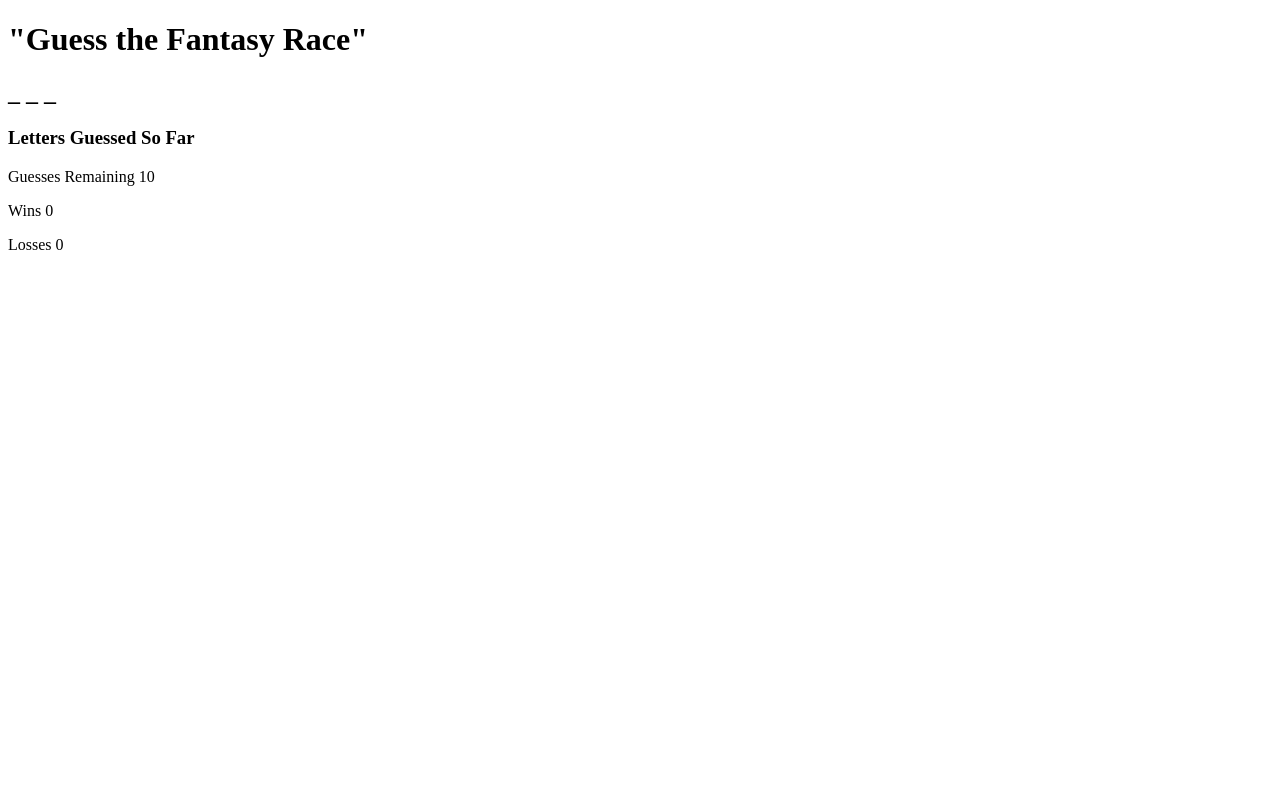
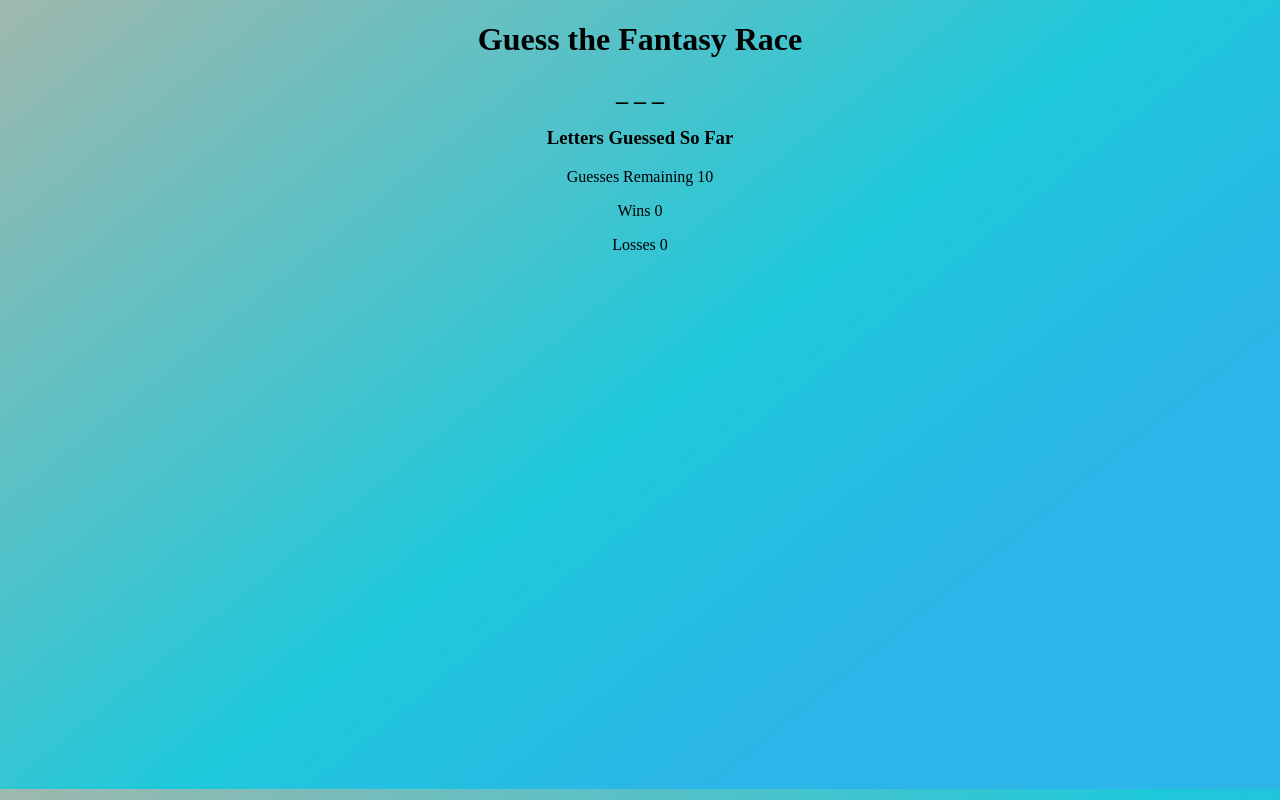
Before and after one commit to aehaq/Hangman, a plain HTML site: page index.html in a window 1280 px wide. Drawn offline with Linux system fonts and the light colour scheme.

Commit message:
styling added

```diff
--- a/assets/script.js
+++ b/assets/script.js
@@ -1,4 +1,4 @@
-var words = ["elf", "dwarf", "halfling", "orc", "gnome", "hobbit"]
+var words = ["elf", "dwarf", "halfling", "orc", "gnome", "goblin", "hobbit"]
 
 var letters = ["a", "b", "c", "d", "e", "f", "g", "h", "i", "j", "k", "l", "m", "n", "o", "p", "q", "r", "s", "t", "u", "v", "w", "x", "y", "z"]
 
--- a/assets/style.css
+++ b/assets/style.css
@@ -0,0 +1,10 @@
+body {
+    background-image: linear-gradient(141deg, #9fb8ad 0%, #1fc8db 51%, #2cb5e8 75%);
+    height: 95vh;
+}
+
+.container {
+    width: 75%;
+    text-align: center;
+    margin: auto;
+}
--- a/index.html
+++ b/index.html
@@ -5,9 +5,11 @@
     <meta name="viewport" content="width=device-width, initial-scale=1.0">
     <meta http-equiv="X-UA-Compatible" content="ie=edge">
     <title>Document</title>
+    <link rel="stylesheet" href="assets/style.css">
 </head>
 <body>
-    <h1>"Guess the Fantasy Race"</h1>
+    <div class="container">
+        <h1>Guess the Fantasy Race</h1>
         <h2 id="displayed-word"></h2>
         <div>
             <h3>Letters Guessed So Far</h3>
@@ -16,6 +18,7 @@
         </div>
         <p>Wins <span id="win-count"></span></p>
         <p>Losses <span id="loss-count"></span></p>
+    </div>
 
     <script src="assets/script.js"></script>
 </body>
```
Lines whose indentation alone changed are shown as unchanged.
